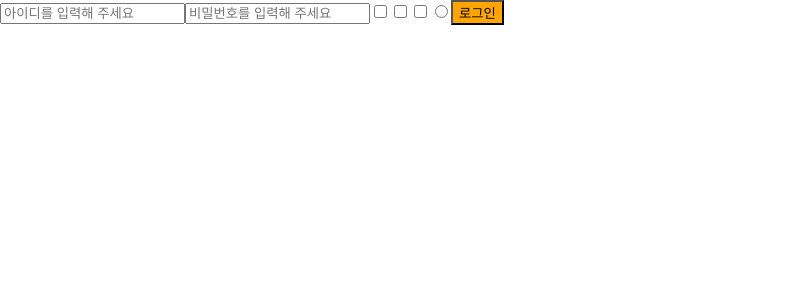
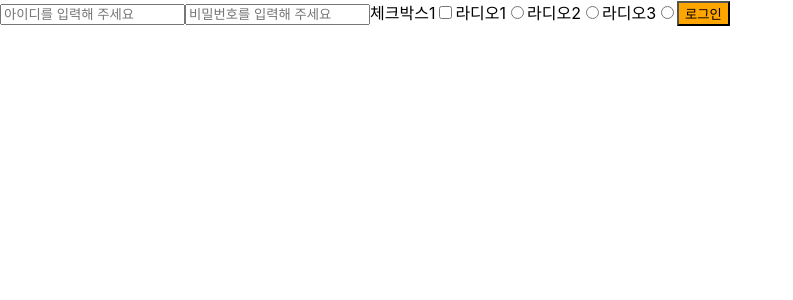
Before and after one commit to kangaroo19/common_component, a React (Create React App) app: page / in a window 1280 px wide. Shown: the top 300 px of the page, without its empty margins (0-793 px from the left). Built offline with nearby package versions, Linux system fonts and the light colour scheme.

Commit message:
컴포넌트 프롭 수정

```diff
--- a/src/App.js
+++ b/src/App.js
@@ -34,10 +34,20 @@ function App() {
           name="pw"
           placeholder="비밀번호를 입력해 주세요"
         />
-        <FormMain.Checkbox name="checkbox1" />
-        <FormMain.Checkbox name="checkbox2" />
-        <FormMain.Checkbox name="checkbox3" />
-        <FormMain.Radio name="radio1" />
+        <FormMain.Label htmlFor="checkbox1">체크박스1</FormMain.Label>
+        <FormMain.Checkbox name="checkbox1" id="checkbox1" />
+        <>
+          <FormMain.Label htmlFor="radio1">라디오1</FormMain.Label>
+          <FormMain.Radio name="radio1" value="라디오1" id="radio1" />
+        </>
+        <>
+          <FormMain.Label htmlFor="radio2">라디오2</FormMain.Label>
+          <FormMain.Radio name="radio1" value="라디오2" id="radio2"/>
+        </>
+        <>
+          <FormMain.Label htmlFor="radio3">라디오3</FormMain.Label>
+          <FormMain.Radio name="radio1" value="라디오3" id="radio3"/>
+        </>
         <FormMain.Button
           type="button"
           styleID="login"
--- a/src/components/input/FormMain.jsx
+++ b/src/components/input/FormMain.jsx
@@ -4,6 +4,7 @@ import InputButtonCustom from './component/InputButtonCustom';
 import InputFieldCustom from './component/InputFieldCustom';
 import CheckboxCustom from './component/CheckboxCustom';
 import RadioButton from './component/RadioButton';
+import LabelCustom from './component/LabelCustom';
 
 export default function FormMain({ children, styleID, onChange }) {
   return (
@@ -21,6 +22,7 @@ FormMain.Input = InputFieldCustom;
 FormMain.Button = InputButtonCustom;
 FormMain.Checkbox = CheckboxCustom;
 FormMain.Radio = RadioButton;
+FormMain.Label = LabelCustom;
 // inputField 이벤트 버블링 이용하여 form태그에 onChange 달면
 // form 태그 하위에 라디오 버튼 있을때도 onChange함수 호출됨
 
--- a/src/components/input/component/CheckboxCustom.jsx
+++ b/src/components/input/component/CheckboxCustom.jsx
@@ -1,11 +1,12 @@
 import divideStyleIDString from '../../../utils/divideStyleIDString';
 import styles from '../style/CheckboxCustom.module.css';
 
-export default function CheckboxCustom({ styleID, name }) {
+export default function CheckboxCustom({ styleID, name, id }) {
   return (
     <input
       type="checkbox"
       name={name}
+      id={id}
       className={`${divideStyleIDString(styles, styleID)}`}
     />
   );
--- /dev/null
+++ b/src/components/input/component/LabelCustom.jsx
@@ -0,0 +1,13 @@
+import divideStyleIDString from '../../../utils/divideStyleIDString';
+import styles from '../style/LabelCustom.module.css';
+
+export default function LabelCustom({ styleID, children, htmlFor }) {
+  return (
+    <label
+      htmlFor={htmlFor}
+      className={`${divideStyleIDString(styles, styleID)}`}
+    >
+      {children}
+    </label>
+  );
+}
--- a/src/components/input/component/RadioButton.jsx
+++ b/src/components/input/component/RadioButton.jsx
@@ -1,11 +1,13 @@
 import divideStyleIDString from '../../../utils/divideStyleIDString';
 import styles from '../style/RadioButton.module.css';
 
-export default function RadioButton({ styleID, name }) {
+export default function RadioButton({ styleID, name, id, value }) {
   return (
     <input
       type="radio"
       name={name}
+      id={id}
+      value={value}
       className={`${divideStyleIDString(styles, styleID)}`}
     />
   );
--- a/src/utils/hook/useInputFieldHook.js
+++ b/src/utils/hook/useInputFieldHook.js
@@ -8,7 +8,7 @@ export const useInputFieldHook = (initialState) => {
   const [formData, setFormData] = useState(initialState);
   const onChangeFormData = (event) => {
     const { name, value, checked, type } = event.target;
-    if (type === 'text' || type === 'password') {
+    if (type === 'text' || type === 'password' || type === 'radio') {
       //input[type="text"]
       setFormData((prevState) => ({
         ...prevState,
```
Also changed, not shown: src/components/input/style/LabelCustom.module.css (added).
